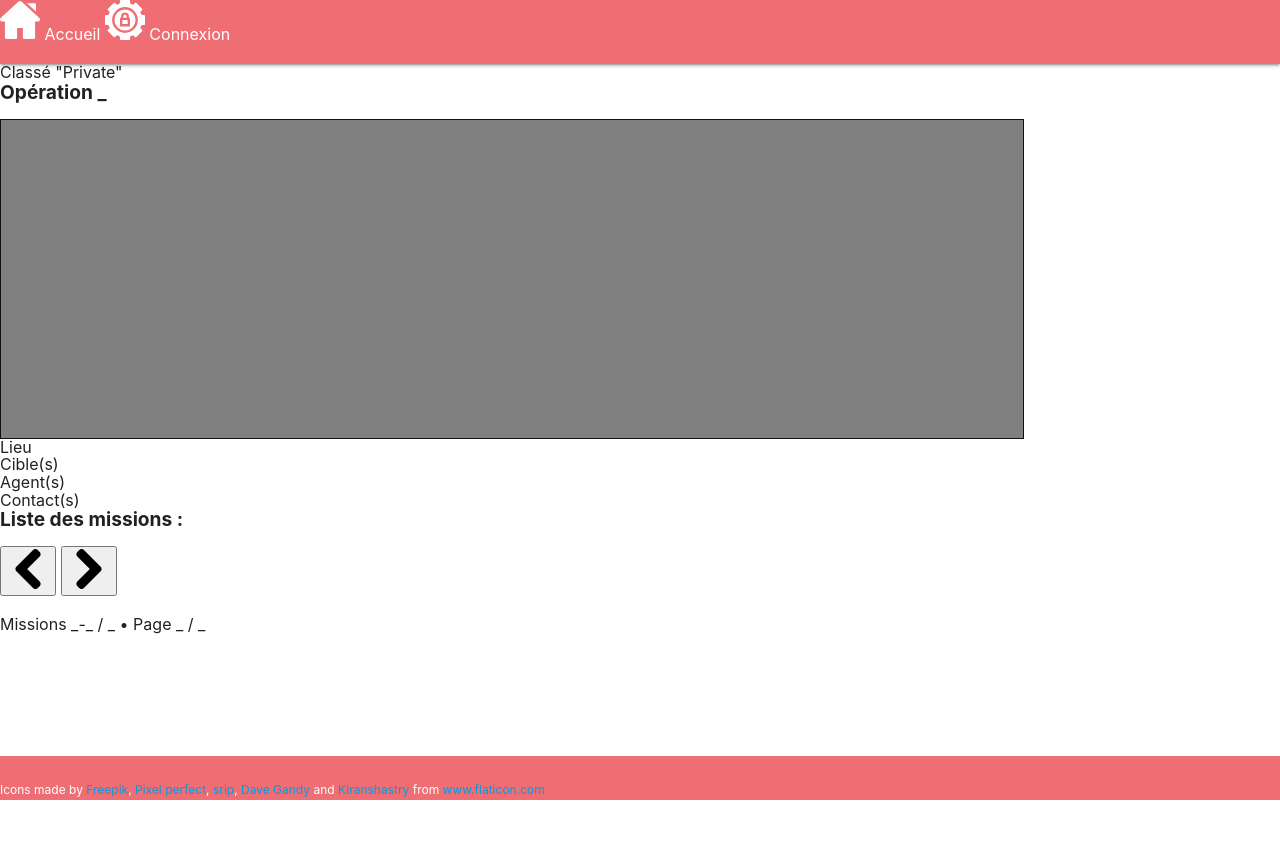
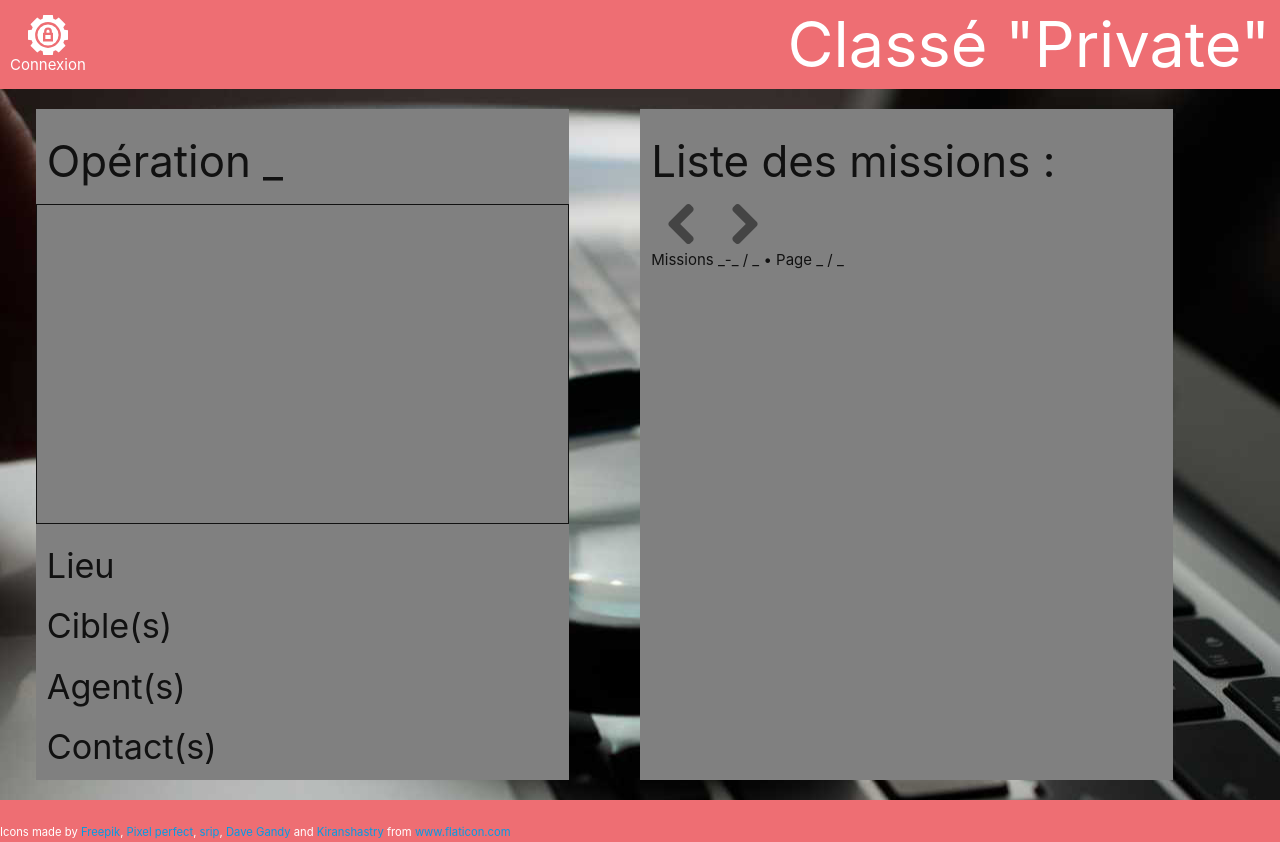
Before and after one commit to Iswenzz/Simplon-CTS, a website built with webpack: page public/index.html in a window 1280 px wide. Before the commit the page ends 800 px from the top, so only its background shows below. Built offline with nearby package versions, Linux system fonts and the light colour scheme.

Commit message:
(front) navbar✔

```diff
--- a/public/index.html
+++ b/public/index.html
@@ -11,14 +11,6 @@
 <body>
 	<header>
 		<nav>
-			<div class="nav-wrapper">
-				<a href="index.html">
-					<svg xmlns="http://www.w3.org/2000/svg" viewBox="0 0 512 512">
-						<path
-							d="M503.4 229L273.7 19.6c-10-9.2-25.3-9.2-35.4 0L8.6 229a26 26 0 0 0-6.8 28.9 26 26 0 0 0 24.5 16.8H63v209.7a15 15 0 0 0 15 14.9h126a15 15 0 0 0 15.1-15.1V357h74v127.3a15 15 0 0 0 15.1 15.1h126a15 15 0 0 0 15.1-15.1V274.5H486a26 26 0 0 0 24.5-16.8 26 26 0 0 0-6.8-28.9zM445 42.7H344l116 105.7V57.8a15 15 0 0 0-15.1-15.1z" />
-					</svg>
-					Accueil
-				</a>
 			<a href="#" id="login" class="hidden-when-connected dropdown-trigger" data-target="login-dropdown">
 				<svg xmlns="http://www.w3.org/2000/svg" viewBox="0 0 512 512" xmlns:v="https://vecta.io/nano">
 					<path
@@ -32,10 +24,8 @@
 						d="M320 277.3c-11.8 0-21.3 9.6-21.3 21.3V384c0 11.8-9.6 21.3-21.3 21.3h-64v-320a43 43 0 0 0-29.1-40.6l-6.3-2h99.4c11.8 0 21.3 9.6 21.3 21.3v64c0 11.8 9.5 21.3 21.3 21.3s21.3-9.6 21.3-21.3V64a64 64 0 0 0-64-64H48c-.8 0-1.5.4-2.3.5-1-.1-2-.5-3-.5C19 0 0 19 0 42.7v384a43 43 0 0 0 29.1 40.6L157.4 510a44 44 0 0 0 13.2 2c23.5 0 42.7-19 42.7-42.7V448h64a64 64 0 0 0 64-64v-85.3c0-11.8-9.5-21.3-21.3-21.3zm185.8-79L420.4 113c-6-6-15.3-8-23.2-4.6-8 3.3-13.2 11-13.2 19.7v64h-85.3c-11.8 0-21.3 9.6-21.3 21.3s9.6 21.3 21.3 21.3H384v64c0 8.6 5.2 16.4 13.2 19.7s17.2 1.5 23.3-4.6l85.3-85.3c8.3-8.3 8.3-21.8 0-30.2zm0 0" />
 				</svg>
 				Déconnexion</a>
-			</div>
+			<h1>Classé "Private"</h1>
 		</nav>
-
-		<h1>Classé "Private"</h1>
 	</header>
 
 	<ul class="dropdown-content" id="login-dropdown">
@@ -88,8 +78,9 @@
 	</div>
 
 	<main>
+		<div class="row">
 			<!-- page gauche : détails -->
-		<section id="mission-detail" class="page">
+			<section id="mission-detail" class="page col m11 l5">
 				<!-- titre de la mission : à insérer en JS -->
 				<h3>
 					Opération <span id="mission-title">_</span>
@@ -120,7 +111,8 @@
 							<use href="#B" x="80" />
 							<use href="#B" x="-80" />
 							<defs>
-							<path id="B" d="M256 448a16 16 0 0 0 16-16V224a16 16 0 1 0-32 0v208a16 16 0 0 0 16 16z" />
+								<path id="B"
+									d="M256 448a16 16 0 0 0 16-16V224a16 16 0 1 0-32 0v208a16 16 0 0 0 16 16z" />
 							</defs>
 						</svg>
 						<span class="sr-only">Supprimer la mission</span>
@@ -128,7 +120,7 @@
 				</section>
 
 				<!-- résumé visuel -->
-			<section id="illustration"></section>
+				<section id="illustration" class="row"></section>
 
 				<!-- résumé écrit -->
 				<section id="description">
@@ -190,7 +182,8 @@
 						<p id="agent-desc"></p>
 						<div class="logo-container">
 							<!-- portrait(s) agent TODO -->
-						<button id="mission-details-agent-add" title="Ajouter un agent" class="visible-when-connected">
+							<button id="mission-details-agent-add" title="Ajouter un agent"
+								class="visible-when-connected">
 								<svg xmlns="http://www.w3.org/2000/svg" viewBox="0 0 448 448">
 									<path
 										d="M408 184H272a8 8 0 0 1-8-8V40a40 40 0 1 0-80 0v136a8 8 0 0 1-8 8H40a40 40 0 1 0 0 80h136a8 8 0 0 1 8 8v136a40 40 0 1 0 80 0V272a8 8 0 0 1 8-8h136a40 40 0 1 0 0-80zm0 0" />
@@ -220,25 +213,27 @@
 			</section>
 
 			<!-- page droite : liste TODO -->
-		<section id="mission-list" class="page">
+			<section id="mission-list" class="page col m11 l5">
 				<h3>Liste des missions :</h3>
 				<!-- changement de page -->
-			<div id="mission-list-pagination">
-				<button title="Passer à la page précédente" id="previous">
+				<ul id="mission-list-pagination" class="pagination">
+					<li><a href="#!" title="Passer à la page précédente" id="previous">
 							<svg xmlns="http://www.w3.org/2000/svg" viewBox="0 0 444.5 444.5">
 								<path
 									d="M213 222.4L352 83.7a35 35 0 0 0 10.6-25.8A35 35 0 0 0 351.9 32l-21.4-21.4A35 35 0 0 0 304.6 0a35 35 0 0 0-25.8 10.6l-186 186a35 35 0 0 0-10.6 25.8 35 35 0 0 0 10.6 25.8l186 186a35 35 0 0 0 25.8 10.6 35 35 0 0 0 25.8-10.6l21.4-21.4a35 35 0 0 0 10.6-25.7 36 36 0 0 0-10.6-26L213 222.4z" />
 							</svg>
 							<span class="sr-only">Passer à la page précédente</span>
-				</button>
-				<button title="Passer à la page suivante" id="next">
+						</a>
+					</li>
+					<li><a href="#!" title="Passer à la page suivante" id="next">
 							<svg xmlns="http://www.w3.org/2000/svg" viewBox="0 0 444.8 444.8">
 								<path
 									d="M352 196.7l-186-186A34 34 0 0 0 140.2 0a34 34 0 0 0-25.7 10.8L92.8 32.3A35 35 0 0 0 82.2 58c0 10 3.5 18.6 10.6 26l138.8 138.5L92.8 361.2a35 35 0 0 0-10.6 25.7c0 10 3.5 18.6 10.6 26l21.7 21.4a35 35 0 0 0 25.7 10.6 35 35 0 0 0 25.7-10.6l186-186c7-7.4 10.6-16 10.6-26a35 35 0 0 0-10.6-25.7z" />
 							</svg>
 							<span class="sr-only">Passer à la page suivante</span>
-				</button>
-			</div>
+						</a>
+					</li>
+				</ul>
 
 				<ul id="mission-list"></ul>
 
@@ -252,12 +247,15 @@
 					</button>
 
 					<p id="mission-list-number">
-					Missions <span id="mission-list-mission-start">_</span>-<span id="mission-list-mission-end">_</span>
-					/ <span id="mission-list-mission-total">_</span> • Page <span id="mission-list-page-start">_</span>
+						Missions <span id="mission-list-mission-start">_</span>-<span
+							id="mission-list-mission-end">_</span>
+						/ <span id="mission-list-mission-total">_</span> • Page <span
+							id="mission-list-page-start">_</span>
 						/ <span id="mission-list-page-end">_</span>
 					</p>
 				</div>
 			</section>
+		</div>
 	</main>
 
 	<footer class="page-footer">
--- a/src/assets/scss/style.scss
+++ b/src/assets/scss/style.scss
@@ -1,6 +1,3 @@
-// Materialize
-@import "node_modules/materialize-css/sass/materialize";
-
 /* CSS Mini Reset */
 html,
 body,
@@ -47,6 +44,9 @@ img {
 	border: 0;
 }
 
+// Materialize
+@import "node_modules/materialize-css/sass/materialize";
+
 // ----- Custom CSS ----- TODO
 // whole page
 body {
@@ -57,22 +57,61 @@ body {
 
 main {
 	flex: 1 0 auto;
+	width: 100%;
+	background-image: url("../images/looking-glass.jpg");
+	background-size: cover;
+
+	.row {
+		display: flex;
+		justify-content: space-around;
+		flex-wrap: wrap;
+
+		.col {
+			margin-top: 20px;
+			margin-left: 0 !important;
+		}
+	}
+
+	// ::before {
+	// 	position: absolute;
+	// 	content: "";
+	// 	top: 0;
+	// 	width: 100%;
+	// 	height: 100%;
+	// 	background-color: rgba(128, 128, 128, 0.164);
+	// }
 }
 
-// main {
-// 	background-image: url("../images/looking-glass.jpg");
-// 	background-size: cover;
-// 	height: 100%;
+// navbar
+nav {
+	display: flex;
+	justify-content: space-between;
+	align-items: center;
+	padding: 10px;
+	height: initial;
+	line-height: initial;
 
-// 	::before {
-// 		position: absolute;
-// 		content: "";
-// 		top: 0;
-// 		width: 100%;
-// 		height: 100%;
-// 		background-color: rgba(128, 128, 128, 0.164);
-// 	}
-// }
+	h1 {
+		margin: 0;
+		text-align: center;
+	}
+
+	a {
+		display: flex;
+		flex-direction: column;
+		align-items: center;
+		justify-content: center;
+	}
+
+	form {
+		height: initial;
+	}
+
+	button {
+		margin-top: 2em;
+		margin-bottom: 2em;
+	}
+}
 
 // icons
 a,
@@ -83,24 +122,20 @@ button {
 	}
 }
 
-// titles
-h3 {
-	font-size: larger;
-	font-weight: bold;
-	margin-bottom: 1rem;
-}
-
 // dropdown connexion
 .dropdown-content {
 	color: initial;
 	padding: 20px !important;
 }
 
+// pages
+.page {
+	background: gray;
+}
+
 // --- page détails
 #illustration {
-	width: 80%;
 	height: 40vh;
-
 	border: 1px solid;
 	background: gray;
 }
```
Lines whose indentation alone changed are shown as unchanged.
